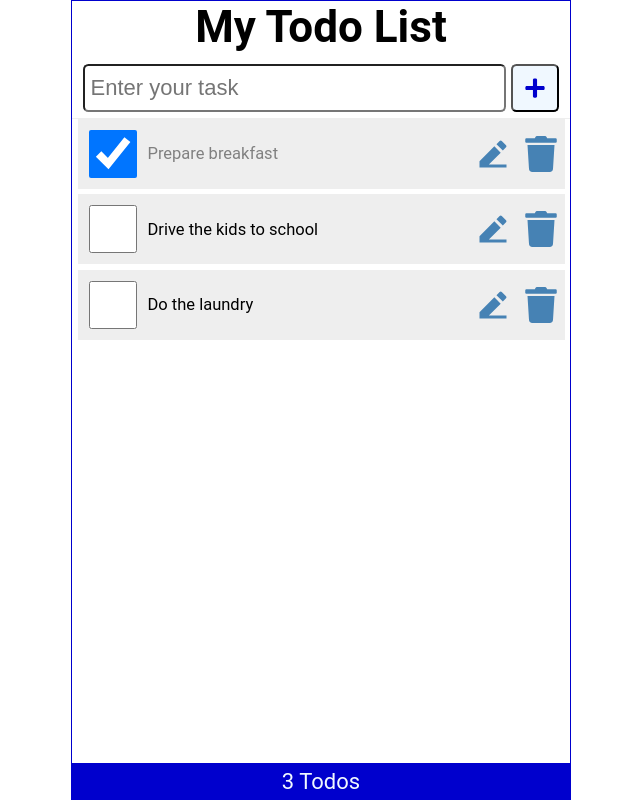
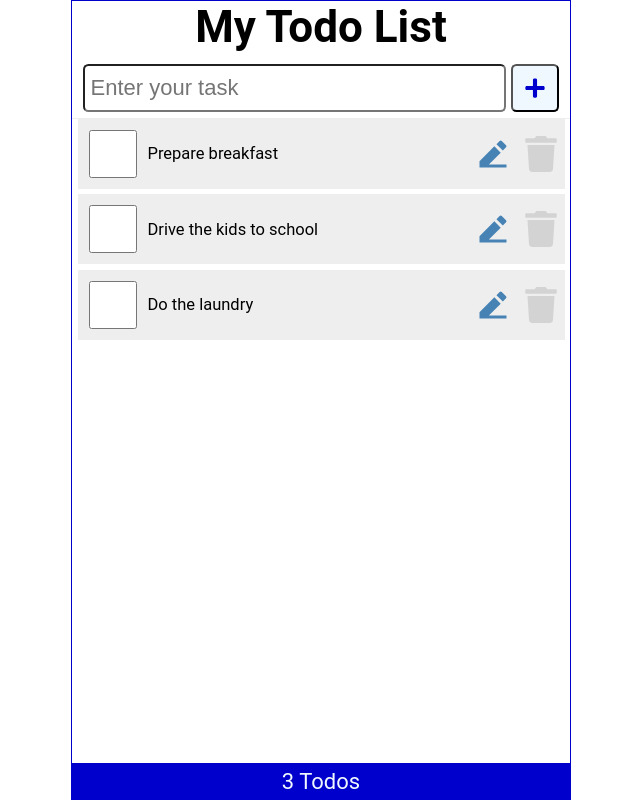
Before and after one commit to christianpsamson/017-RLAB-React-TodoList, a React (Vite) app: page / in a window 1280 px wide. Shown: the whole page, without its empty margins (319-959 px from the left). Built offline with nearby package versions, Linux system fonts and the light colour scheme.

Commit message:
updated the CSS

```diff
--- a/src/App.jsx
+++ b/src/App.jsx
@@ -7,7 +7,7 @@ import AddItem from "./AddItem";
 const defaultItems = [
   {
     id: 1,
-    checked: true,
+    checked: false,
     item: "Prepare breakfast",
   },
   {
@@ -26,7 +26,7 @@ function App() {
   const [items, setItems] = useState(defaultItems);
   const [newTodo, setNewTodo] = useState("");
 
-  // Callback function for onChange (mark check)
+  // Callback function for onChange (mark checkbox)
   const handleCheck = (id) => {
     // prettier-ignore
     const listItems = items.map((item) => item.id === id ? { ...item, checked: !item.checked } : item);
@@ -50,6 +50,7 @@ function App() {
     setItems(listItems);
   };
 
+  // Callback function for onClick (edit item)
   const handleEdit = (id, editedTodo) => {
     const updatedItems = items.map((item) =>
       item.id === id ? { ...item, item: editedTodo } : item
--- a/src/TodoItem.jsx
+++ b/src/TodoItem.jsx
@@ -58,9 +58,11 @@ function TodoItem({
             tabIndex="0"
           />
           <FaTrash
-            onClick={() => handleDelete(id)}
+            className={`trashIcon ${checked ? "" : "disabled"}`}
+            onClick={checked ? () => handleDelete(id) : undefined}
             role="button"
             tabIndex="1"
+            disabled={!checked}
           />
         </>
       )}
--- a/src/index.css
+++ b/src/index.css
@@ -193,3 +193,8 @@ button:hover {
   border-radius: 0.25rem;
   outline: none;
 }
+
+.trashIcon.disabled {
+  color: lightgray;
+  pointer-events: none;
+}
```
